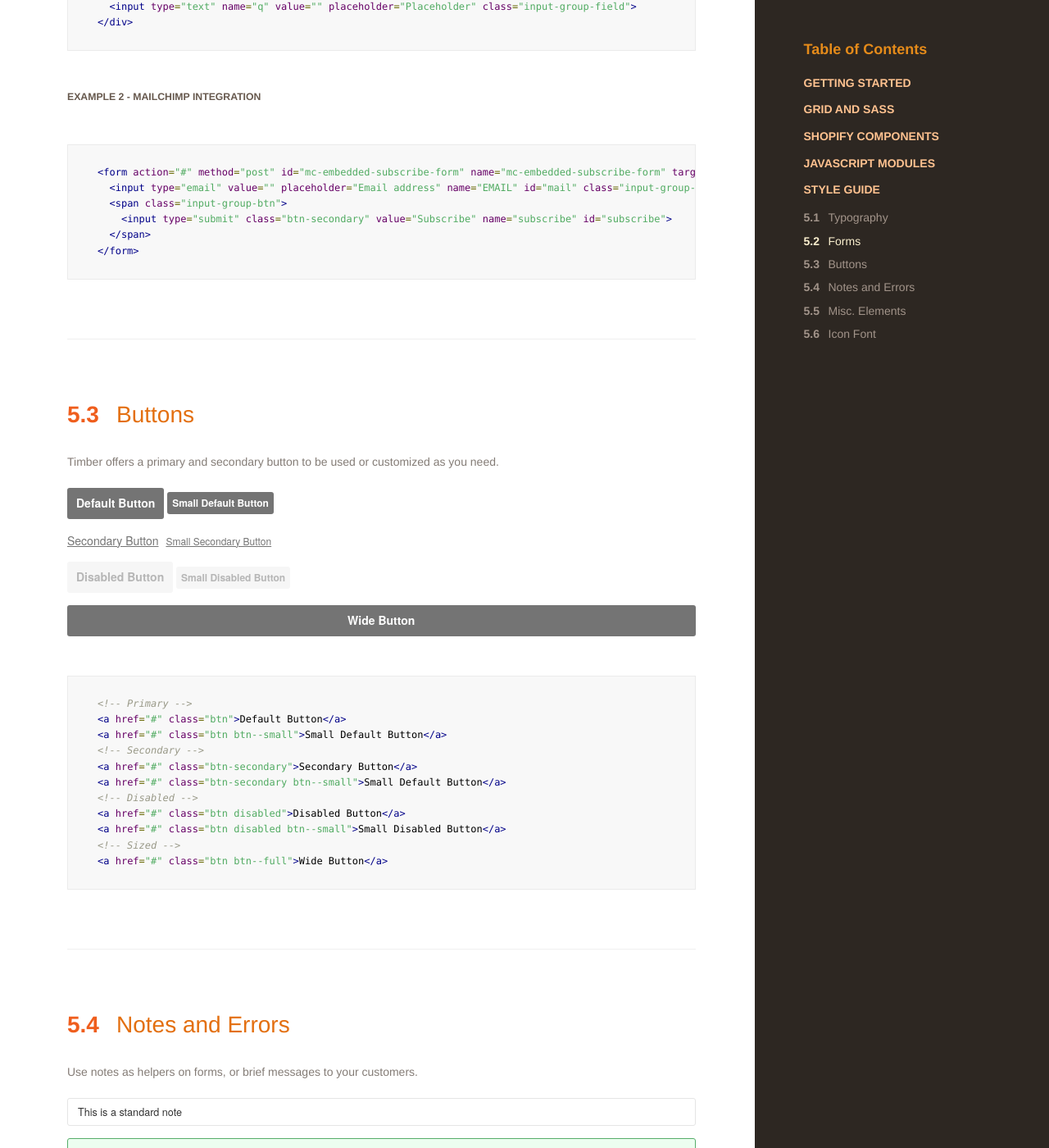
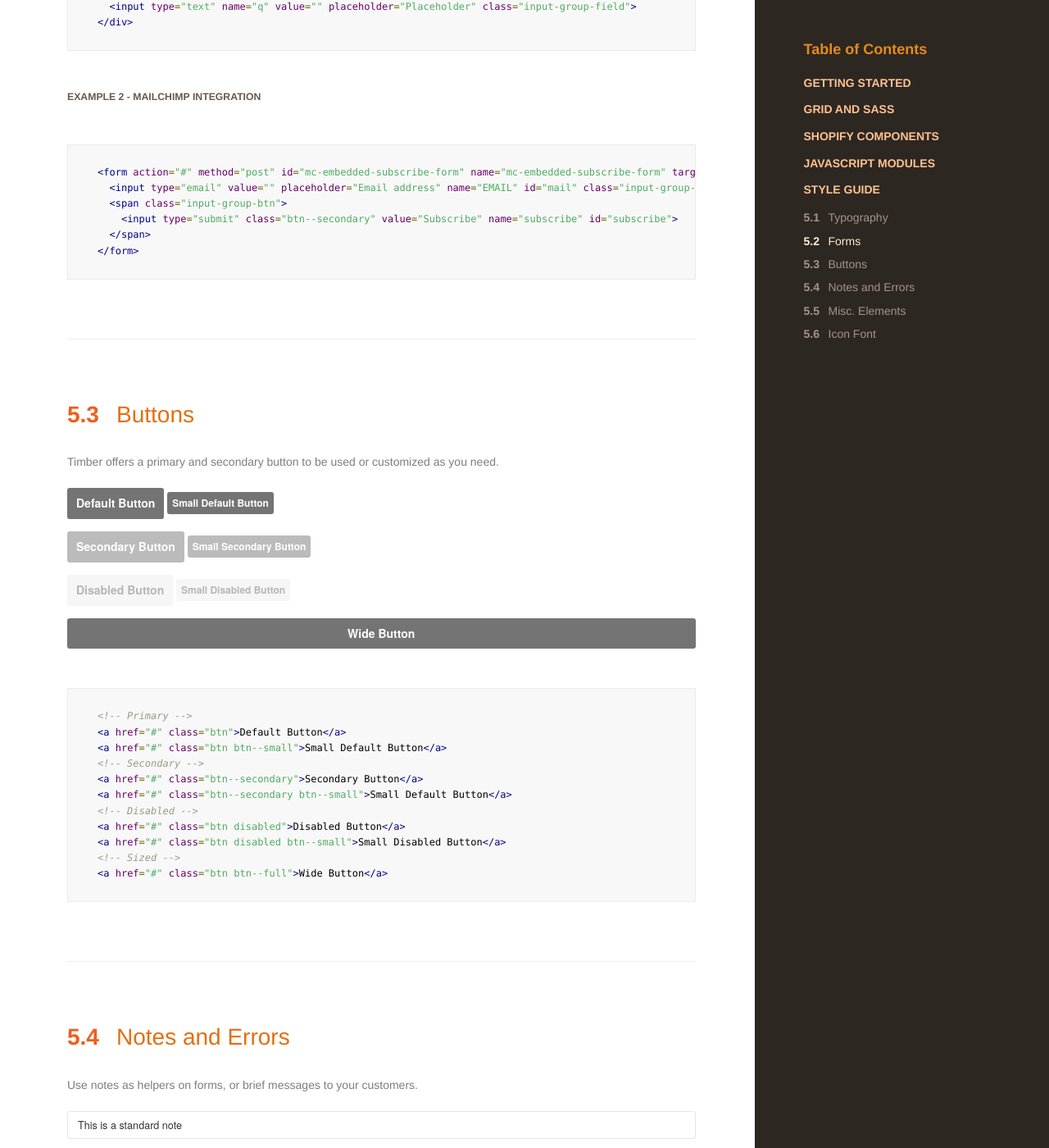
Before and after one commit to VenusPR/shopifypro, a Jekyll site: the page built from index.html, in a window 1280 px wide and 1400 px high, scrolled down 25336 px. Shown: the whole window at 82% size. Built offline with Jekyll 4.4.1, drawn with Linux system fonts in a browser that asks for light colours; nearby versions of some CDN libraries; some web fonts are replaced.

Commit message:
Second hyphen in btn--secondary docs

```diff
--- a/index.html
+++ b/index.html
@@ -1467,7 +1467,7 @@ jQuery(function($) {
               <form action="#" method="post" id="mc-embedded-subscribe-form" name="mc-embedded-subscribe-form" target="_blank" class="input-group">
                 <input type="email" value="" placeholder="Email address" name="EMAIL" id="mail" class="input-group-field">
                 <span class="input-group-btn">
-                  <input type="submit" class="btn-secondary" value="Subscribe" name="subscribe" id="subscribe">
+                  <input type="submit" class="btn--secondary" value="Subscribe" name="subscribe" id="subscribe">
                 </span>
               </form>
             </div>
@@ -1488,7 +1488,7 @@ jQuery(function($) {
 &lt;form action="#" method="post" id="mc-embedded-subscribe-form" name="mc-embedded-subscribe-form" target="_blank" class="input-group"&gt;
   &lt;input type="email" value="" placeholder="Email address" name="EMAIL" id="mail" class="input-group-field"&gt;
   &lt;span class="input-group-btn"&gt;
-    &lt;input type="submit" class="btn-secondary" value="Subscribe" name="subscribe" id="subscribe"&gt;
+    &lt;input type="submit" class="btn--secondary" value="Subscribe" name="subscribe" id="subscribe"&gt;
   &lt;/span&gt;
 &lt;/form&gt;
 </pre>
@@ -1508,8 +1508,8 @@ jQuery(function($) {
             <a href="#" class="btn btn--small">Small Default Button</a>
           </p>
           <p>
-            <a href="#" class="btn-secondary">Secondary Button</a>
-            <a href="#" class="btn-secondary btn--small">Small Secondary Button</a>
+            <a href="#" class="btn--secondary">Secondary Button</a>
+            <a href="#" class="btn--secondary btn--small">Small Secondary Button</a>
           </p>
           <p>
             <a href="#" class="btn disabled">Disabled Button</a>
@@ -1526,8 +1526,8 @@ jQuery(function($) {
 &lt;a href="#" class="btn"&gt;Default Button&lt;/a&gt;
 &lt;a href="#" class="btn btn--small"&gt;Small Default Button&lt;/a&gt;
 &lt;!-- Secondary --&gt;
-&lt;a href="#" class="btn-secondary"&gt;Secondary Button&lt;/a&gt;
-&lt;a href="#" class="btn-secondary btn--small"&gt;Small Default Button&lt;/a&gt;
+&lt;a href="#" class="btn--secondary"&gt;Secondary Button&lt;/a&gt;
+&lt;a href="#" class="btn--secondary btn--small"&gt;Small Default Button&lt;/a&gt;
 &lt;!-- Disabled --&gt;
 &lt;a href="#" class="btn disabled"&gt;Disabled Button&lt;/a&gt;
 &lt;a href="#" class="btn disabled btn--small"&gt;Small Disabled Button&lt;/a&gt;
```
